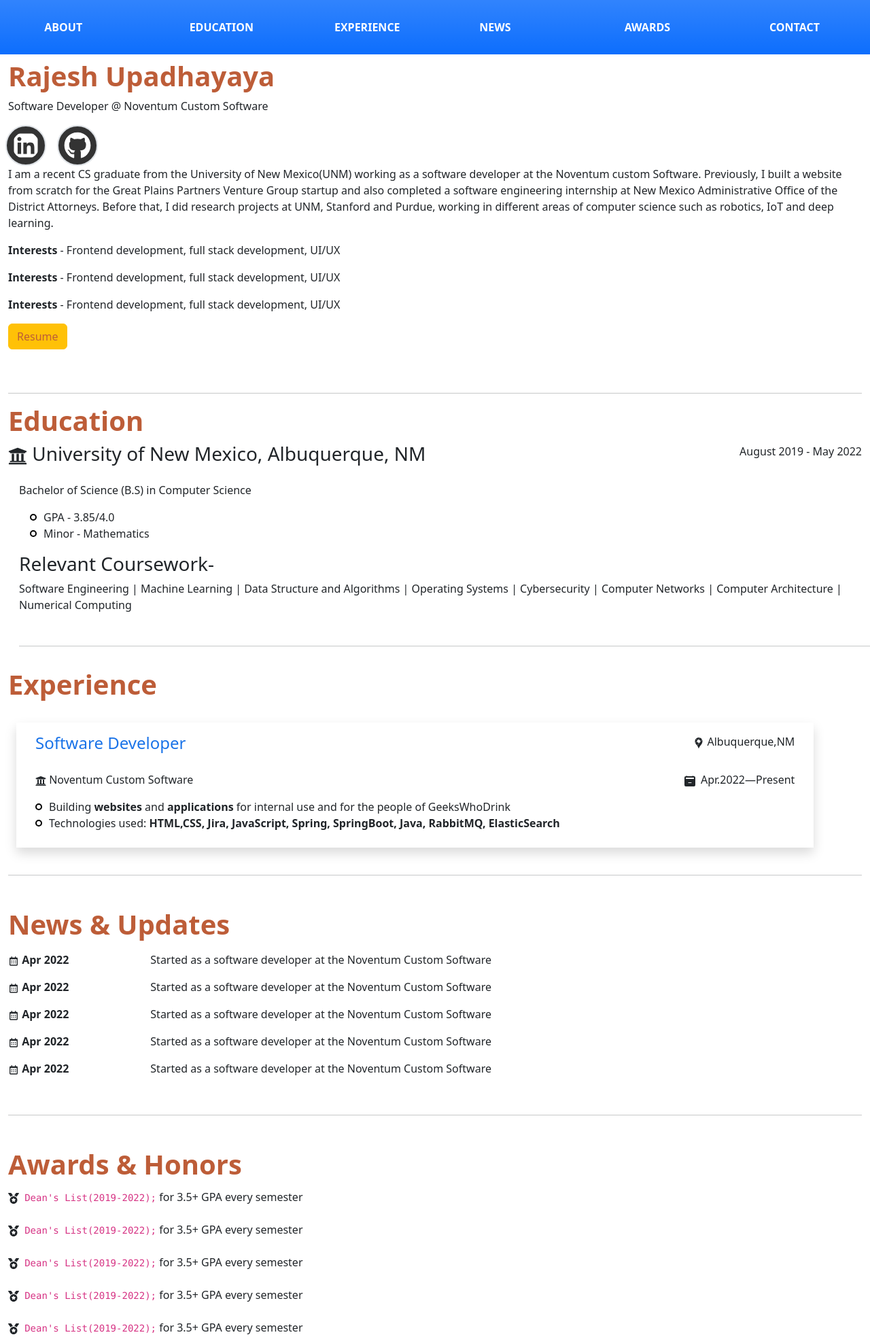
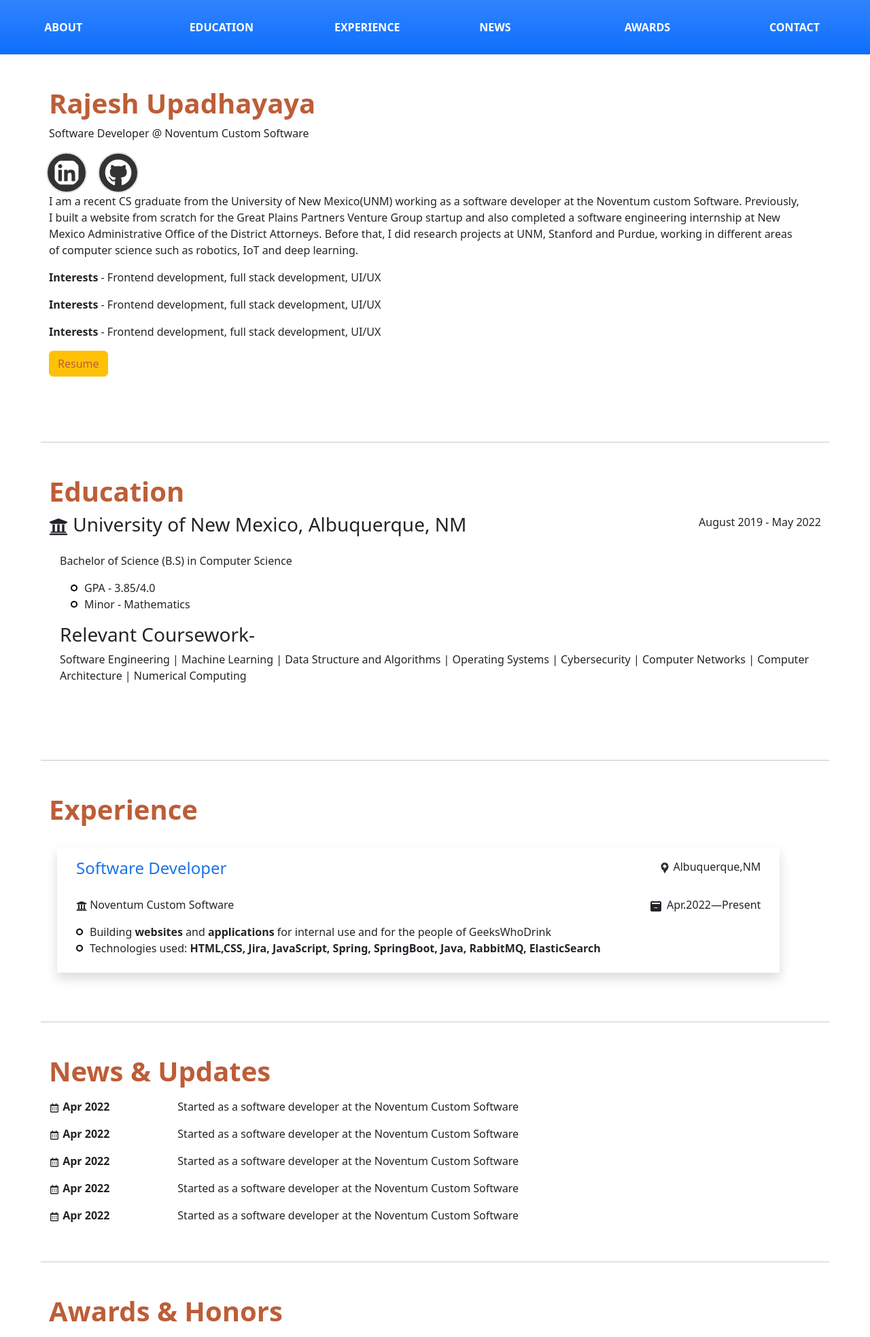
Before and after one commit to upadraj/portofolio, a Django app: page / in a window 1280 px wide. Shown: the top 1967 px of the page at 68% size. Run offline with Django 4.2, Linux system fonts and the light colour scheme; some libraries are stand-ins or nearby versions.

Commit message:
Update the margin and horizontal line.

```diff
--- a/templates/home.html
+++ b/templates/home.html
@@ -12,7 +12,7 @@
                 <div class="col-1"><a class="a-none" href="#award-honor">Awards</a></div>
                 <div class="col-1"><a class="a-none" href="#contact">Contact</a></div>
     </div>
-    <div class="row mt-2" id="about">
+    <div class="row m-5" id="about">
         <h1 class="fw-bolder text-orange ">Rajesh Upadhayaya</h1>
         <p>Software Developer @ Noventum Custom Software </p>
         <div class="row justify-content-start">
@@ -49,8 +49,8 @@
             </div>
         </div>
     </div>
-    <hr/>
-    <div class="row" id="education">
+    <div class="m-5"><hr/></div>
+    <div class="row m-5" id="education">
         <h1 class="text-orange fw-bolder">Education</h1>
         <div class="d-flex align-items-center justify-content-between">
              <h3>
@@ -74,12 +74,11 @@
                 <p class="mb-5">Software Engineering | Machine Learning | Data Structure and Algorithms | Operating Systems |
                        Cybersecurity | Computer Networks | Computer Architecture | Numerical Computing
                 </p>
-                <hr/>
             </div>
         </div>
     </div>
-
-    <div class="row" id="experience">
+    <div class="m-5"><hr/></div>
+    <div class="row m-5" id="experience">
         <h1 class="text-orange fw-bolder">Experience</h1>
         <div class="col-11 shadow m-4">
 
@@ -114,11 +113,10 @@
                     <li>Building <strong>websites</strong> and <strong>applications</strong> for internal use and for the people of GeeksWhoDrink</li>
                     <li>Technologies used: <strong>HTML,CSS, Jira, JavaScript, Spring, SpringBoot, Java, RabbitMQ, ElasticSearch</strong></li>
                 </ul>
-
         </div>
     </div>
-    <hr/>
-    <div class="row my-5" id="news-section">
+    <div class="m-5"><hr/></div>
+    <div class="row m-5" id="news-section">
         <h1 class="text-orange fw-bolder">News & Updates</h1>
         <div class="row my-2">
             <div class="col-2">
@@ -181,8 +179,8 @@
             </div>
         </div>
     </div>
-    <hr/>
-    <div class="row my-5" id="award-honor">
+    <div class="m-5"><hr/></div>
+    <div class="row m-5" id="award-honor">
         <h1 class="text-orange fw-bolder">Awards & Honors</h1>
         <div class="row my-1">
             <p>
@@ -230,8 +228,8 @@
             </p>
         </div>
     </div>
-    <hr/>
-    <div class="row my-5" id="contact">
+    <div class="m-5"><hr/></div>
+    <div class="row m-5" id="contact">
         <h1 class="text-orange fw-bolder">Contact Me</h1>
         <div class="col-10">
             <form action="#" method="post">
```
